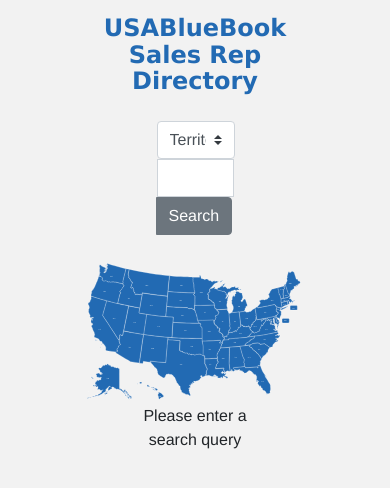
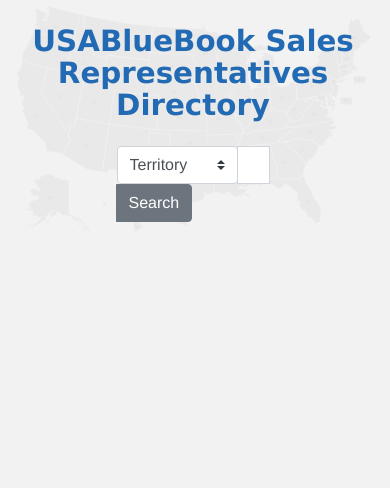
Before and after one commit to wlovick/usabb-sales-rep-directory, a PHP site: page / in a window 390 px wide. Shown: the top 488 px of the page. Run offline with PHP 8.4, Linux system fonts and the light colour scheme; data that the repository does not hold is empty.

Commit message:
Prettying up the admin page
Making the admin page more responsive and prettying it up

```diff
--- a/index.php
+++ b/index.php
@@ -47,11 +47,11 @@
 	.bodytext {
 		font-size: 9pt; line-height: 10pt; font-weight: bold; color: #000000; font-family: Verdana, Arial, Helvetica, sans-serif; margin: 0; padding: 0;
 	}
-	.state {fill: #226AB3; transition: .25s;}
-	.state path { stroke: #FFFFFF; stroke-width: 0.5; stroke-linejoin: round;}
-	.text {fill: #E9F1F7; font-family: 'Arial-BoldMT'; font-size: 4px;}
+	.state {fill: #e9e9e9; transition: .25s;}
+	.state path { stroke: #f2f2f2; stroke-width: 0.5; stroke-linejoin: round;}
+	.text {fill: #ddd; font-family: 'Arial-BoldMT'; font-size: 4px;}
 
-	.state:hover {fill: #bd1d49 !important; cursor: pointer; transition: .25s;}
+/* 	.state:hover {fill: #bd1d49 !important; cursor: pointer; transition: .25s;} */
 	.selected {fill: #bd1d49; transition: .25s;}
 
 </style>
@@ -59,20 +59,17 @@
 </head>
 <body>
 
-<div class="container-fluid" style="padding: 15px 0;">
-	<div style="width: 60%; display: inline-block; vertical-align: top;">
+<div style="width: 99%; max-width: 99%; text-align: center;">
+	<div class="container-fluid" style="padding: 25px 0; z-index: 1000;">
+		<div style="">
 <!-- Header Text -->
 			<div class="row">
 				 <div class="col-12">
-				<div style="font-size: 18pt; line-height: 20pt; font-weight: bold; color: #226ab3; font-family: Verdana, Arial, Helvetica, sans-serif;"><a href="index.php" style="text-decoration: none;">USABlueBook Sales Rep Directory</a></div>
-			</div>
-		</div>
-		<div class="row">
-			 <div class="col-12">
-				<div style="font-size: 12pt; line-height: 14pt; color: #000000; font-family: Verdana, Arial, Helvetica, sans-serif;"></div>
+					<div style="font-size: 22pt; line-height: 24pt; font-weight: bold; color: #226ab3; font-family: Verdana, Arial, Helvetica, sans-serif;"><a href="index.php" style="text-decoration: none;">USABlueBook Sales Representatives Directory</a></div>
 				</div>
 			</div>
 <!-- Search bar -->
+			<div>
 				<form  method="post" action="index.php?go" id="searchform">
 					<div class="row" style="padding: 25px;">
 						<div class="col-3"></div>
@@ -80,7 +77,7 @@
 							<div class="input-group">
 								<div class="input-group-prepend">
 									<select class="custom-select" name="searchArea" id="inputGroupSelect01">
-								<option value="territory">Territory</option>
+										<option value="searchTer">Territory</option>
 										<option value="firstName">First Name</option>
 										<option value="lastName">Last Name</option>
 									</select>
@@ -94,19 +91,76 @@
 						<div class="col-3"></div>
 					</div>
 				</form>
+			</div>
 
+<!-- Search results -->
+		<div style="display: inline-block;" name="searchResults" id="searchResults">
+
+			<?php
+				if(isset($_GET['go'])) {
+					$name = $_POST['name'];
+					$searchArea = $_POST['searchArea'];
+					//-query  the database table
+					$sql = "SELECT * FROM salesteam WHERE " . $searchArea . " like '%" . $name . "%' ORDER BY lastName";
+					//echo $sql;
+					//-run  the query against the mysql query function
+					$result = mysqli_query($conn,$sql);
+
+					echo '<div id="gallery">';
+					if ($result != 0 && mysqli_num_rows($result)) {
+					// results
+					//-create  while loop and loop through result set
+						while($row = mysqli_fetch_array($result)){
+							$user_id = $row['id'];
+							$user_firstName = $row['firstName'];
+							$user_lastName = $row['lastName'];
+							$user_phone = $row['phone'];
+							$user_ext = $row['ext'];
+							$user_email = $row['email'];
+							$user_slsid = $row['slsid'];
+							$user_territory = $row['territory'];
+							$user_team = $row['team'];
+							$user_image = $row['image'];
+							//-display the result of the array
+								echo '<div class="video">';
+									echo '<div align="center" style="width: 200px; height: 200px;"><img src="images/' . $user_image . '" width="auto" height="200" border="1" style="border: 1pt solid;" /></div>';
+									echo '<div align="center" style="padding-top: 5px;"><span class="nametext">' . $user_firstName . ' ' . $user_lastName . '</span></div>';
+									echo '<div align="center" style="padding-top: 0px;"><span class="bodytext">' . $user_phone . '&nbsp;';
+									if (empty($user_ext)) {
+										echo '</span></div>';
+										} else {
+										echo '&nbsp;ext:' . $user_ext . '</span></div>';
+										}
+									echo '<div align="center" style="padding-top: 0px;"><span class="bodytext">' . $user_email . '</span></div>';
+									echo '<div align="center" style="padding-top: 0px;"><span class="bodytext">' . $user_team . ' Sales: ' . $user_territory . '</span></div>';
+								echo '</div>';
+						}
+					// if no results
+					} else {
+						echo "No results found for '<span style=\"font-weight: bold;\">" . $name . "</span>' under '<span style=\"font-weight: bold;\">" . $searchArea . "</span>', please try again.";
+					}
+
+					echo '</div>';
+					echo "\n";
+				}
+				else{
+					echo  ""; // could put the search form here to hide when form submitted
+				}
+			?>
+
+		</div>
+	</div>
+
+</div>
 <!-- Map -->
-		<div id="mapwrap">
+	<div id="mapwrap" style="position: fixed; width: 100%; top: 0px; left: 0; text-align: center; z-index: -1;">
 		<svg version="1.1" xmlns="http://www.w3.org/2000/svg" xmlns:xlink="http://www.w3.org/1999/xlink" xmlns:html="http://www.w3.org/1999/xhtml" x="0px" y="0px" viewBox="0 0 487 300" style="enable-background:new 0 0 487 300;" xml:space="preserve">
-
 			<g id="map">
 				<g id="CT" name="CT" class="state">
 					<path d="M435.4,85.6l-0.1-0.2l-7.3,1.8l-5.5,1.3l1.4,8l0.7,0.6l-1.7,1.7l0.9,0.9l0.6-0.4l2.7-2.3l2.8-1.8l0.8-0.1
 						l0.4-0.5l0.8,0.1l0.6-0.4l1-0.3l0.7-0.6h0.7l1.6-0.9l0.4,0.2l0.1-1.2l-0.3-1L435.4,85.6L435.4,85.6z"/>
 					<text transform="matrix(1 0 0 1 426.8999 92.8)" class="text">CT</text>
 				</g>
-			</g>
-			<g id="map">
 				<g id="MA" name="MA" class="state">
 					<path d="M446.2,88.6l-0.5,0.2l-0.8,1.3l2.2-0.7L446.2,88.6L446.2,88.6z M440.5,74.6l-0.8,0.2l-2.4,2.7l-8.9,2l-6.1,1.4
 						l-0.1,7.3l0.4,0.2l5.5-1.3l7.3-1.8l0.1,0.2l3.2-1l0.2,1.2l0.6,1.1l1.1,0.6l0.4,0.2h0.7l0.4,1.5h0.5l0.9-0.7l-0.2-0.6l0.9-0.7l0.7-1
@@ -114,8 +168,6 @@
 						l-1.5,0.2l-0.6-0.2l0.1-1.2l0.8-1.1L441,78l1.3-1l-0.2-0.8l-0.6,0.5l-0.6-0.5L440.5,74.6L440.5,74.6z"/>
 					<text transform="matrix(1 0 0 1 427.5704 84.5333)" class="text">MA</text>
 				</g>
-			</g>
-			<g id="map">
 				<g id="RI" name="RI" class="state">
 					<path d="M442,89.2l-0.4-1.5h-0.7l0.5,1.9L442,89.2L442,89.2z M440.5,87.5l-1.1-0.6l-0.6-1.1l-0.2-1.2l-3.2,1l1.4,5
 						l0.3,1l-0.1,1.2l1.8-1.1l0.8-0.2l0.1-1.2l-0.4-1.1l0.2-1.8L440.5,87.5z"/>
@@ -123,8 +175,6 @@
 						C441.5,95.6,442.3,94.8,443.4,94.8z"/>
 					<text transform="matrix(1 0 0 1 446.5891 100.9858)" class="text">RI</text>
 				</g>
-			</g>
-			<g id="map">
 				<g id="NJ" name="NJ" class="state">
 					<path d="M415.4,112.3l-0.6,1.6l-1.3,0.7l-0.9,0.9l-0.3,1.4l0.3,1.9l1.7,1l0.9,0.3l1.1,0.8l0.9-0.4l1.3,0.4l-0.1,2.4
 						l0.7-0.3l0.8-1.3l0.3-1.8l0.5-0.8l0.4-1.3l0.7-2.1l0.8-0.8l0.4-1l-0.2-0.5l0.1-1.2l-0.2-1.9h0.3l-0.2-3.4l-0.6-0.9l-1.4,0.1
@@ -662,115 +712,8 @@
 					<text transform="matrix(1 0 0 1 66.4207 34.37)" class="text">WA</text>
 				</g>
 			</g>
-
 		</svg>
-
-<script src="jquery-3.3.1.min.js"></script>
-<script>
-$(document).ready(function(){
-$('#map g').click(function(){
-	var title = $(this).attr('mytitle');
-
-	$('#map g').removeClass('selected'); //this will remove all selected classes inside the element map
-	$(this).addClass('selected'); //this line will add a class called "selected" when clicked
-
-//	$("#searchform").submit();
-
-$('#mapwrap').usmap({
-  // The click action
-  click: function(event, data) {
-  	var stateClicked = $(this).attr('name');
-	$('#clicked-state')
-		.text('You clicked: '+data.name)
-		.parent().effect('highlight', {color: '#C7F464'}, 2000);
-
-		$.ajax({url:"index.php?svgSearch", type:"POST", data:"name="+stateClicked, data:"searchArea=territory",
-
-		,success:function(data){
-		//get the result from the php file after it's executed on server
-		}
-
-		});
-
-  }
-});
-
-});
-
-});
-</script>
-
 	</div>
-
-	</div>
-
-<!-- Search results -->
-	<div style="width: 39%; display: inline-block;" name="searchResults" id="searchResults">
-
-<!-- <a href="index.php?svgSearch=<?php echo $user_id; ?>"></a> -->
-<?php
-	if(isset($_GET['svgSearch'])) {
-		include("svgSearch.php");
-	}
-?>
-
-
-<?php
-// 	if(isset($_POST['search'])) {
-	if(isset($_GET['go'])) {
-		$name = $_POST['name'];
-		$searchArea = $_POST['searchArea'];
-		//-query  the database table
-		$sql = "SELECT * FROM salesteam WHERE " . $searchArea . " like '%" . $name . "%' ORDER BY lastName";
-		//echo $sql;
-		//-run  the query against the mysql query function
-		$result = mysqli_query($conn,$sql);
-
-		echo '<div id="gallery">';
-		if ($result != 0 && mysqli_num_rows($result)) {
-		// results
-		//-create  while loop and loop through result set
-			while($row = mysqli_fetch_array($result)){
-				$user_id = $row['id'];
-				$user_firstName = $row['firstName'];
-				$user_lastName = $row['lastName'];
-				$user_phone = $row['phone'];
-				$user_ext = $row['ext'];
-				$user_email = $row['email'];
-				$user_slsid = $row['slsid'];
-				$user_territory = $row['territory'];
-				$user_team = $row['team'];
-				$user_image = $row['image'];
-				//-display the result of the array
-					echo '<div class="video">';
-						echo '<div align="center"><img src="images/' . $user_image . '" width="200" height="200" border="1" style="border: 1pt solid;" /></div>';
-						echo '<div align="center" style="padding-top: 5px;"><span class="nametext">' . $user_firstName . ' ' . $user_lastName . '</span></div>';
-						echo '<div align="center" style="padding-top: 0px;"><span class="bodytext">' . $user_phone . '&nbsp;';
-						if (empty($user_ext)) {
-							echo '</span></div>';
-							} else {
-							echo '&nbsp;ext:' . $user_ext . '</span></div>';
-							}
-						echo '<div align="center" style="padding-top: 0px;"><span class="bodytext">' . $user_email . '</span></div>';
-						echo '<div align="center" style="padding-top: 0px;"><span class="bodytext">' . $user_team . ' Sales: ' . $user_territory . '</span></div>';
-					echo '</div>';
-			}
-		// if no results
-		} else {
-			echo "No results found for '<span style=\"font-weight: bold;\">" . $name . "</span>' under '<span style=\"font-weight: bold;\">" . $searchArea . "</span>', please try again.";
-		}
-
-		echo '</div>';
-		echo "\n";
-	}
-	else{
-	echo  "<p>Please enter a search query</p>";
-	}
-// 	}
-?>
-
-	</div>
-
 </div>
 
 </body>
```
Also changed, not shown: edit.php (+7 -4 lines), salesTeam.php (+35 -33 lines). Lines whose indentation alone changed are shown as unchanged.
